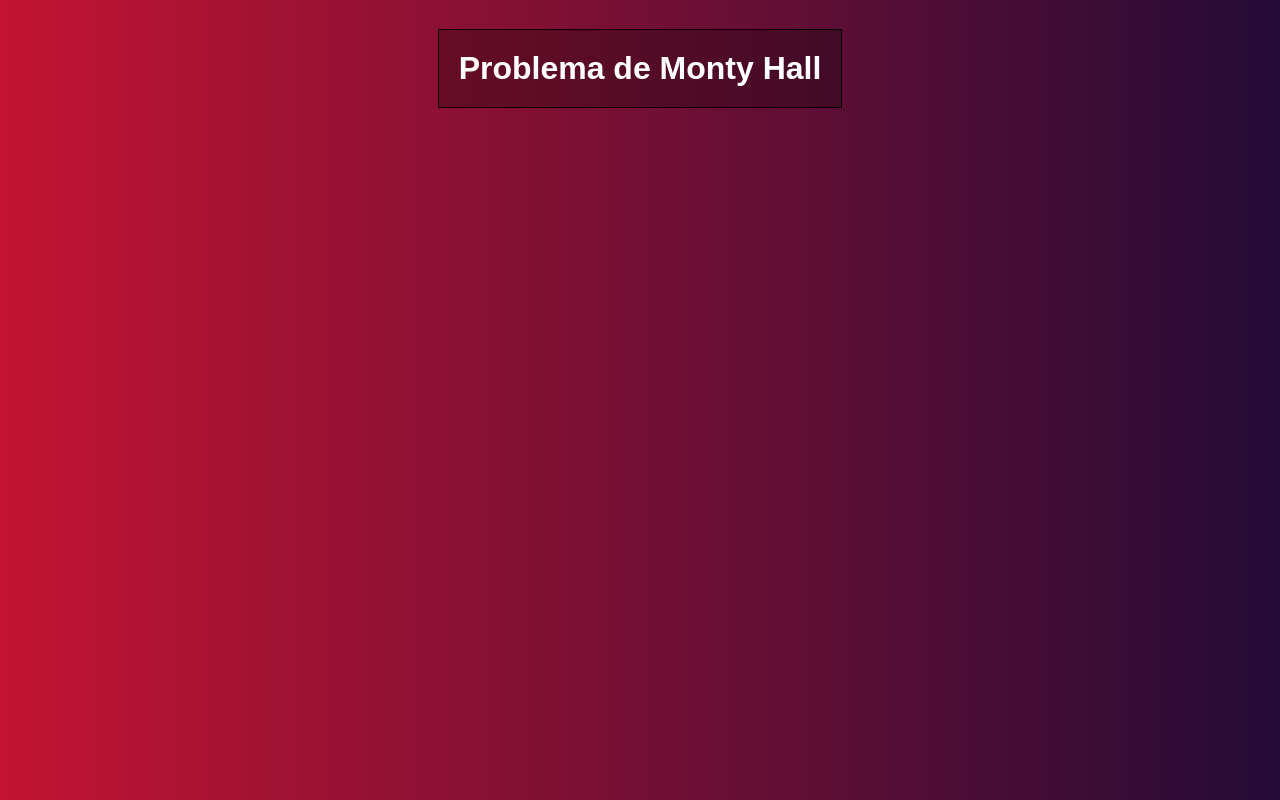
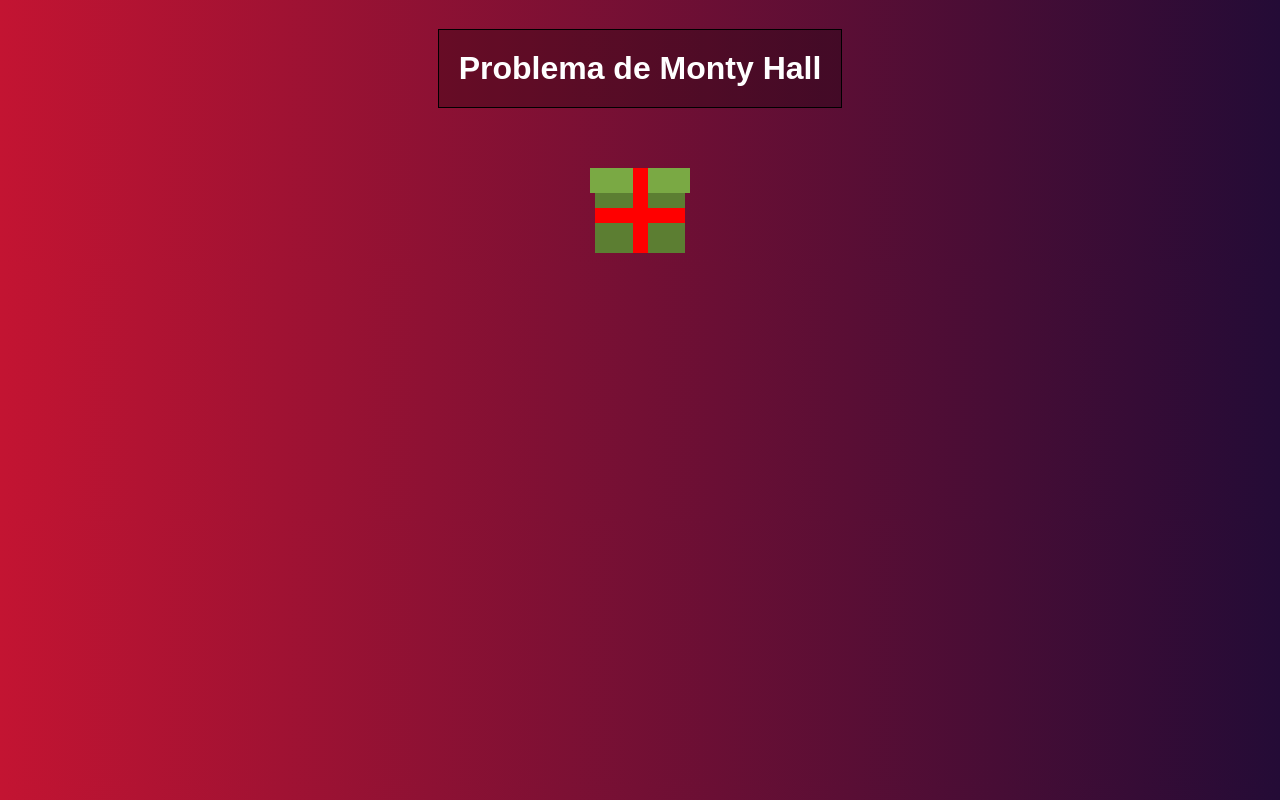
Before and after one commit to polyanetuag/montyhall, a Vue app: page / in a window 1280 px wide. Built offline with nearby package versions, Linux system fonts and the light colour scheme.

Commit message:
importing gift component

```diff
--- a/src/App.vue
+++ b/src/App.vue
@@ -1,12 +1,16 @@
 <template>
   <div id="app">
     <h1>Problema de Monty Hall</h1>
+    <Gift />
   </div>
 </template>
 
 <script>
+import Gift from './components/Gift'
+
 export default {
-
+  name: 'App',
+  components: { Gift }
 }
 </script>
 
```
